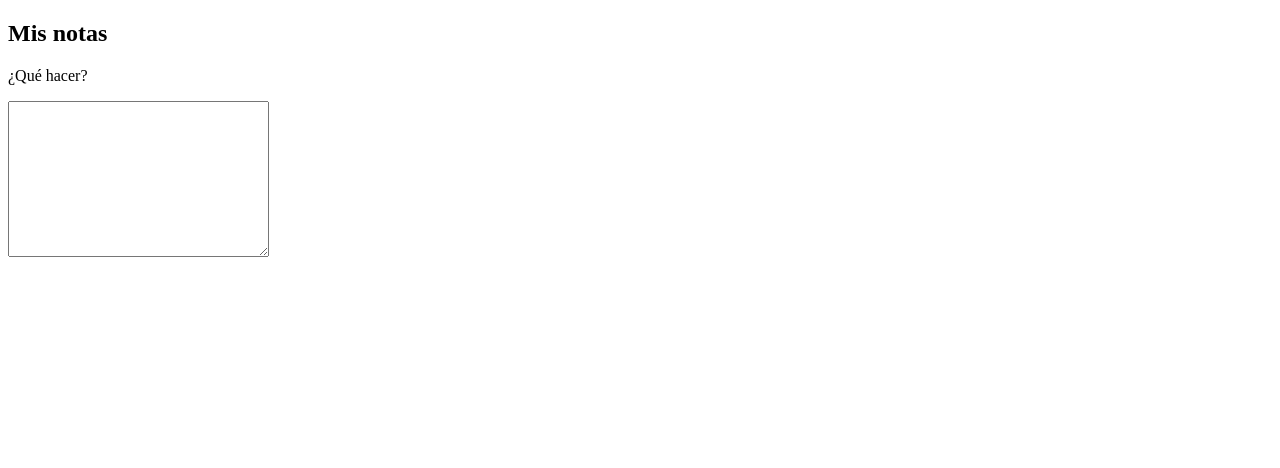
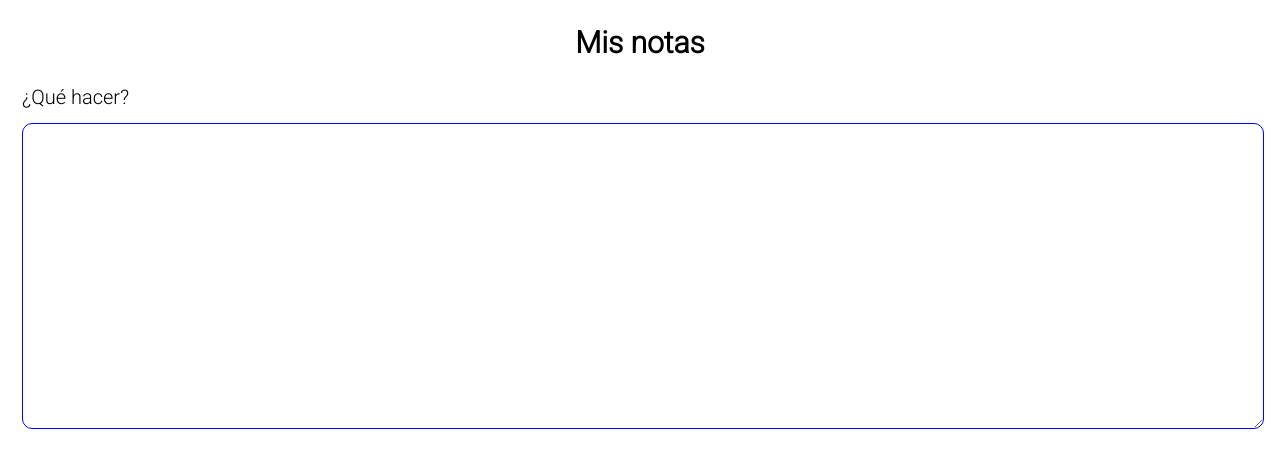
Before and after one commit to Federicovilla09/Block-de-notas, a plain HTML site: page index.html in a window 1280 px wide. Drawn offline with Linux system fonts and the light colour scheme.

Commit message:
Puse estilos al cuadro de las tareas

```diff
--- a/index.html
+++ b/index.html
@@ -5,6 +5,11 @@
   <meta http-equiv="X-UA-Compatible" content="IE=edge">
   <meta name="viewport" content="width=device-width, initial-scale=1.0">
   <title>Document</title>
+  <link rel="stylesheet" href="style.css">
+  <link rel="preconnect" href="https://fonts.googleapis.com">
+<link rel="preconnect" href="https://fonts.gstatic.com" crossorigin>
+<link href="https://fonts.googleapis.com/css2?family=Roboto:wght@300&display=swap" rel="stylesheet">
+
 </head>
 <body>
 
@@ -14,9 +19,9 @@
 
   <main>
     <section>
-      <div>
-        <p>¿Qué hacer?</p>
-        <textarea name="" id="" cols="30" rows="10"></textarea>
+      <p>¿Qué hacer?</p>
+      <div class="texto">
+        <textarea name="" id=""></textarea>
       </div>
     </section>
   </main>
--- a/style.css
+++ b/style.css
@@ -0,0 +1,24 @@
+body {
+  font-family: 'Roboto', sans-serif;
+}
+
+h2 {
+  text-align: center;
+  font-size: 30px;
+}
+
+section p {
+  margin: 14px;
+  font-size: 20px;
+}
+
+.texto {
+  margin: 14px;
+}
+
+textarea {
+  width: 100%;
+  height: 300px;
+  border-radius: 10px;
+  border: 1px solid blue;
+}
```
